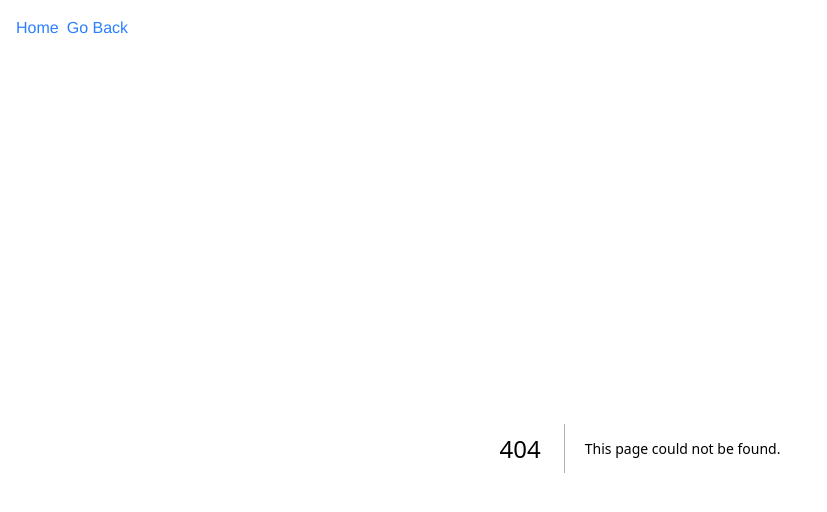
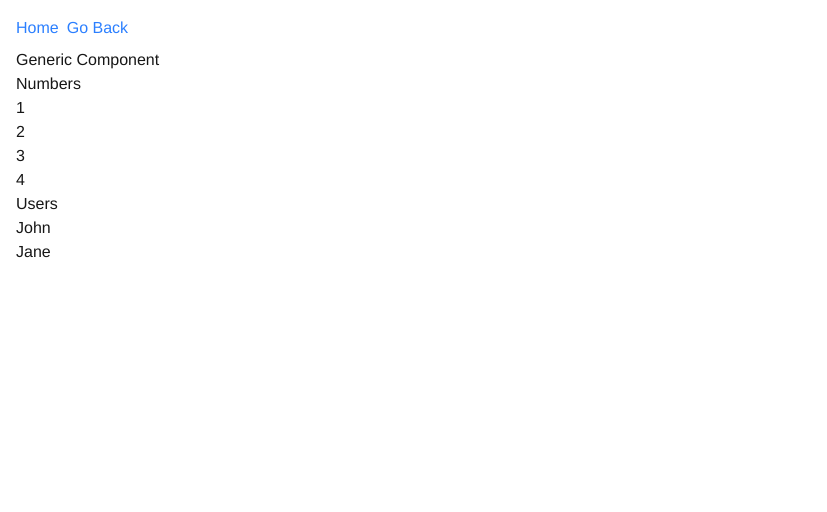
Before and after one commit to emanuelefavero/react-typescript, a Next.js app: page /generics/generic-component in a window 1280 px wide. Before the commit this address had no page. Shown: the top 512 px of the page, without its empty margins (0-827 px from the left). Built offline with nearby package versions, Linux system fonts and the light colour scheme.

Commit message:
feat: /generics/generic-component

```diff
--- /dev/null
+++ b/src/app/generics/generic-component/List.tsx
@@ -0,0 +1,12 @@
+// * Generic Component
+
+import { ReactNode } from 'react'
+
+type Props<T> = {
+  items: T[]
+  renderItem: (item: T) => ReactNode
+}
+
+export default function Component<T>({ items, renderItem }: Props<T>) {
+  return <ul>{items.map(renderItem)}</ul>
+}
--- /dev/null
+++ b/src/app/generics/generic-component/page.tsx
@@ -0,0 +1,26 @@
+import List from './List'
+
+// * Generics can be used to create reusable components that can work with any data type. Here we created a List component that can render a list of any type of items
+
+export default function Page() {
+  const numbers = [1, 2, 3, 4]
+  const users = [
+    { id: 1, name: 'John' },
+    { id: 2, name: 'Jane' },
+  ]
+
+  return (
+    <>
+      <h1>Generic Component</h1>
+
+      <h2>Numbers</h2>
+      <List items={numbers} renderItem={(item) => <li key={item}>{item}</li>} />
+
+      <h2>Users</h2>
+      <List
+        items={users}
+        renderItem={(user) => <li key={user.id}>{user.name}</li>}
+      />
+    </>
+  )
+}
--- /dev/null
+++ b/src/app/generics/page.tsx
@@ -0,0 +1,13 @@
+import Link from 'next/link'
+
+export default function Page() {
+  return (
+    <>
+      <h1>Generics</h1>
+
+      <ul>
+        <Link href='/generics/generic-component'>Generic Component</Link>
+      </ul>
+    </>
+  )
+}
```
